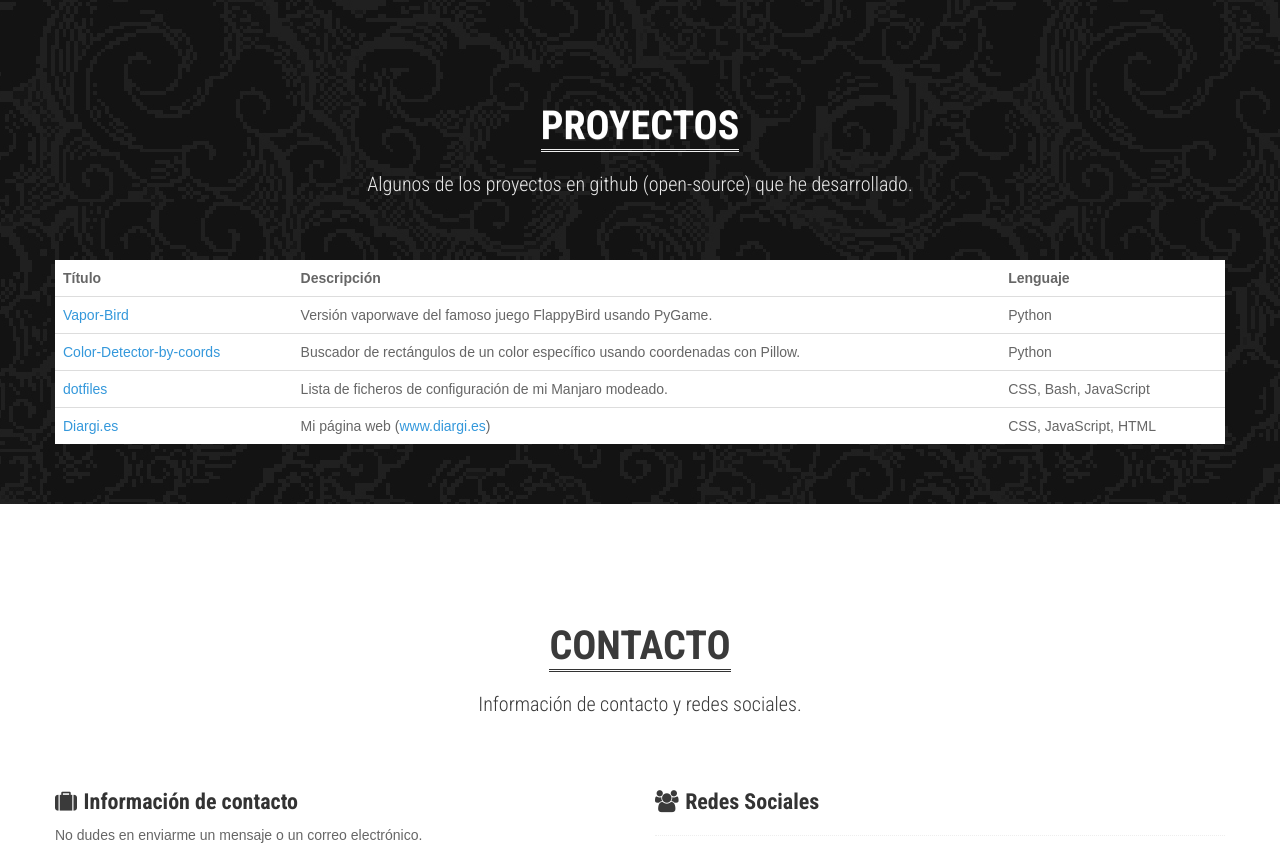
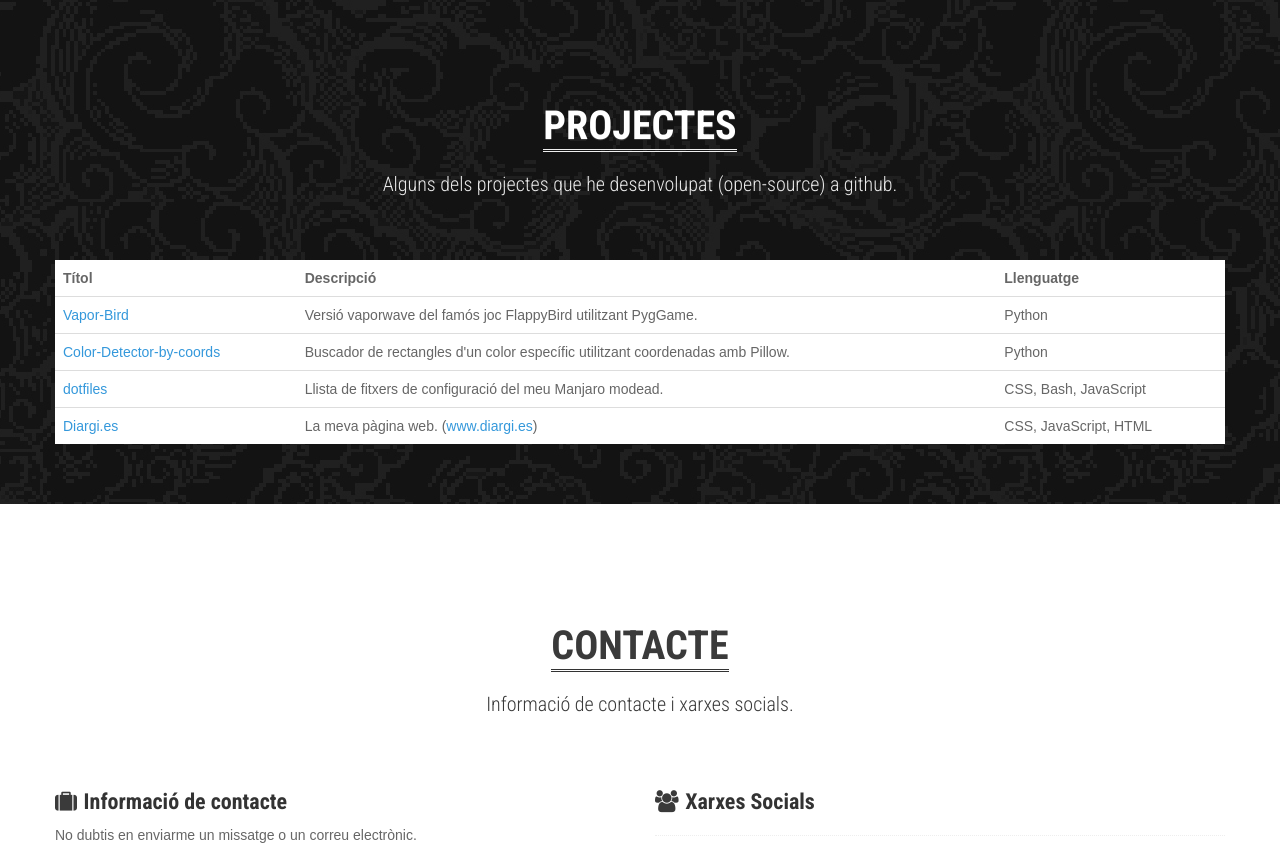
Before and after one commit to Godkayaki/Diargi.es, a plain HTML site: page index_cat.html in a window 1280 px wide. Shown: the part 1550-2400 px from the top of the page. Drawn offline with Linux system fonts and the light colour scheme.

Commit message:
Language fix

```diff
--- a/index_cat.html
+++ b/index_cat.html
@@ -87,7 +87,7 @@
           </div>
           <div class="sub-heading">
             <p>
-              Mi nombre es Dani y nací un 12 de abril del 2000, siempre me ha gustado la informática y el mundo que la envuelve, especialmente la programación y el desarrollo de aplicaciones. También he estudiado de forma autodidacta diseño gráfico.
+              El meu nom es Dani i vaig néixer un 12 d'abril del 2000, sempre m'ha agradat la informàtica i el món que l'envolta, especialment la programació i el desenvolupament d'aplicacions. Tambè he estudiat disseny gràfic de forma autodidacta.
             </p>
           </div>
         </div>
@@ -119,11 +119,11 @@
       <div class="row">
         <div class="span12">
           <div class="heading">
-            <h3><span>Proyectos</span></h3>
+            <h3><span>Projectes</span></h3>
           </div>
           <div class="sub-heading">
             <p>
-              Algunos de los proyectos en github (open-source) que he desarrollado.
+              Alguns dels projectes que he desenvolupat (open-source) a github.
             </p>
           </div>
         </div>
@@ -133,30 +133,30 @@
         <table class="table">
           <thead>
             <tr>
-              <th>Título</th>
-              <th>Descripción</th>
-              <th>Lenguaje</th>
+              <th>Títol</th>
+              <th>Descripció</th>
+              <th>Llenguatge</th>
             </tr>
           </thead>
           <tbody>
             <tr>
               <td><a href="https://github.com/Godkayaki/Vapor-Bird">Vapor-Bird</a></td>
-              <td>Versión vaporwave del famoso juego FlappyBird usando PyGame.</td>
+              <td>Versió vaporwave del famós joc FlappyBird utilitzant PygGame.</td>
               <td>Python</td>
             </tr>
             <tr>
               <td><a href="https://github.com/Godkayaki/Color-detector-by-coords">Color-Detector-by-coords</a></td>
-              <td>Buscador de rectángulos de un color específico usando coordenadas con Pillow.</td>
+              <td>Buscador de rectangles d'un color específic utilitzant coordenadas amb Pillow.</td>
               <td>Python</td>
             </tr>
             <tr>
               <td><a href="https://github.com/Godkayaki/dotfiles">dotfiles</a></td>
-              <td>Lista de ficheros de configuración de mi Manjaro modeado.</td>
+              <td>Llista de fitxers de configuració del meu Manjaro modead.</td>
               <td>CSS, Bash, JavaScript</td>
             </tr>
             <tr>
               <td><a href="https://github.com/Godkayaki/dotfiles">Diargi.es</a></td>
-              <td>Mi página web (<a href="www.diargi.es">www.diargi.es</a>)</td>
+              <td>La meva pàgina web. (<a href="www.diargi.es">www.diargi.es</a>)</td>
               <td>CSS, JavaScript, HTML</td>
             </tr>
           </tbody>
@@ -393,11 +393,11 @@
       <div class="row">
         <div class="span12">
           <div class="heading">
-            <h3><span>Contacto</span></h3>
+            <h3><span>Contacte</span></h3>
           </div>
           <div class="sub-heading">
             <p>
-              Información de contacto y redes sociales.
+              Informació de contacte i xarxes socials.
             </p>
           </div>
         </div>
@@ -408,18 +408,18 @@
 
       <div class="row">
         <div class="span6">
-          <h4><i class="icon-suitcase"></i><strong>Información de contacto</strong></h4>
+          <h4><i class="icon-suitcase"></i><strong>Informació de contacte</strong></h4>
           <p>
-            No dudes en enviarme un mensaje o un correo electrónico.
+            No dubtis en enviarme un missatge o un correu electrònic.
           </p>
           <p>
             <strong>DrG - Daniel González</strong>
           </p>
           <p>
-            <span><i class="icon-phone"></i><strong>Phone:</strong> +34 640615986</span>
+            <span><i class="icon-phone"></i><strong>Telèfon mòbil:</strong> +34 640615986</span>
           </p>
           <p>
-            <span><i class="icon-envelope-alt"></i><strong>Email:</strong> daniplcm@gmail.com</span>
+            <span><i class="icon-envelope-alt"></i><strong>Mail:</strong> daniplcm@gmail.com</span>
           </p>
           <!-- start contact form
           <form action="" method="post" role="form" class="contactForm">
@@ -456,7 +456,7 @@
           end contact form -->
         </div>
         <div class="span6">
-          <h4><i class="icon-group"></i><strong>Redes Sociales</strong></h4>
+          <h4><i class="icon-group"></i><strong>Xarxes Socials</strong></h4>
           <div class="dotted_line">
           </div>
           <div class="social-links">
```
Also changed, not shown: index.html (+2 -2 lines).
